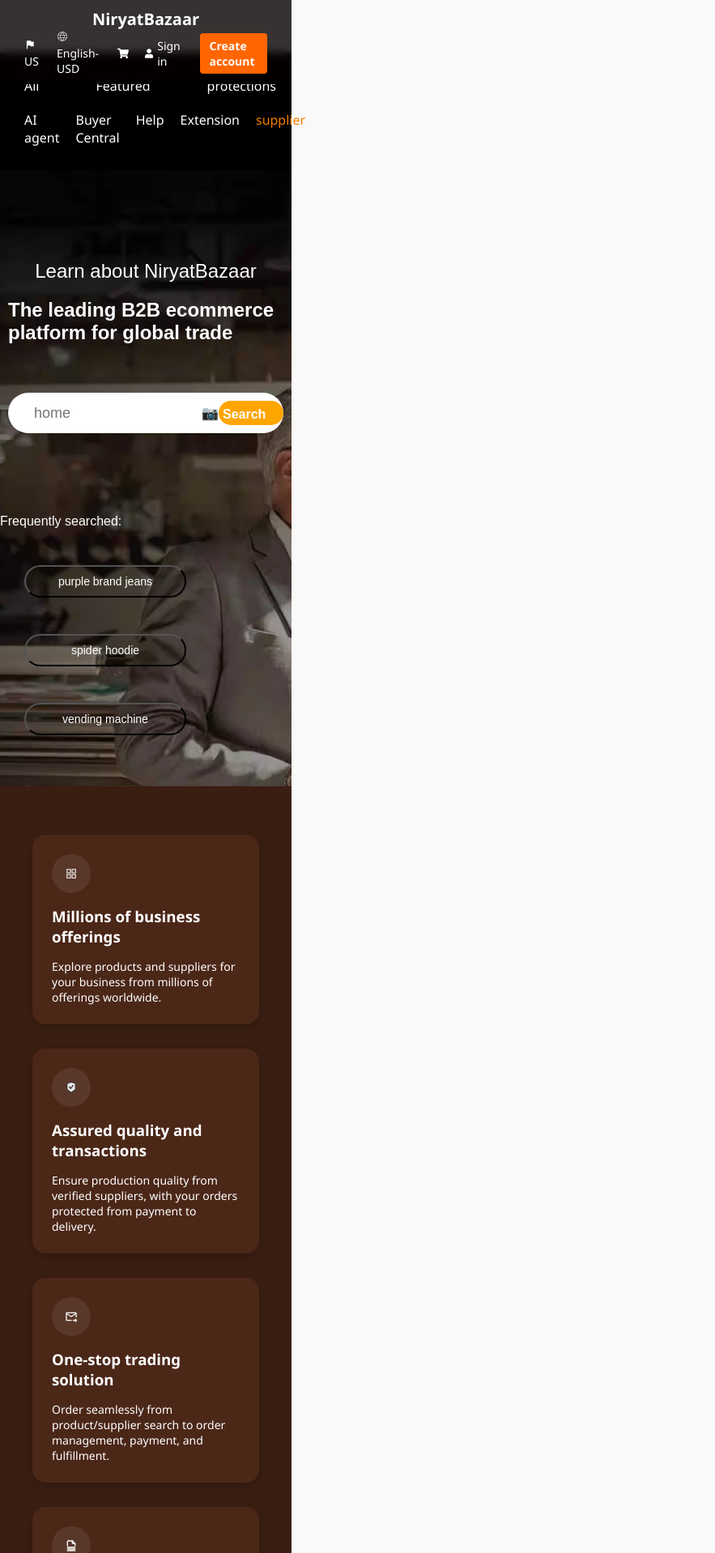
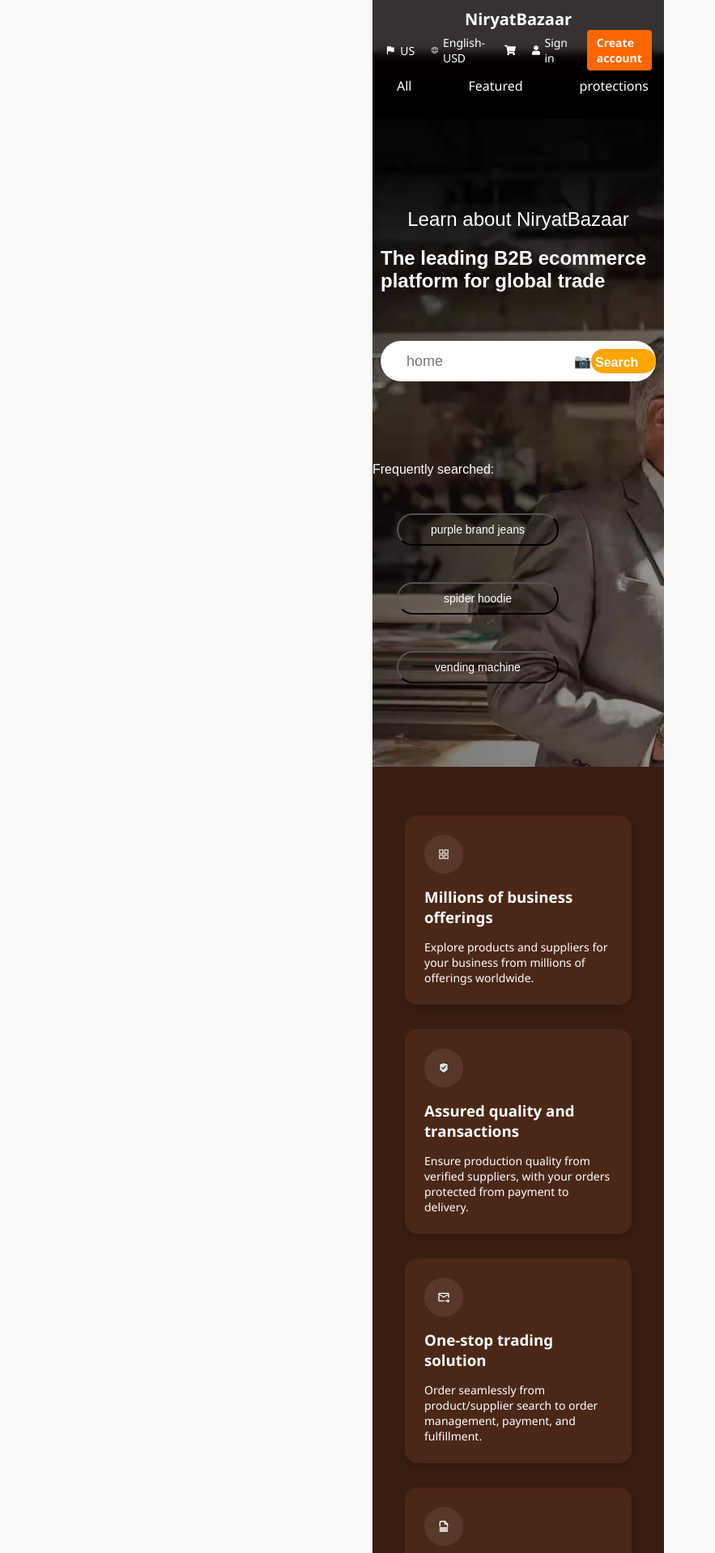
Before and after one commit to medhashree05/niryatbazaar, a React (Create React App) app in the folder frontend/: page /#/ in a window 1280 px wide. Shown: the top 1918 px of the page at 81% size, without its empty margins (0-883 px from the left). Built offline with nearby package versions, Linux system fonts and the light colour scheme.

Commit message:
changes made

```diff
--- a/frontend/src/Pages/Home.css
+++ b/frontend/src/Pages/Home.css
@@ -6,7 +6,9 @@
     margin-left: 0px;
     background-position: center;
     background-size: cover;
-   width: 360px;
+   width: 100%;
+max-width: 360px;
+margin: 0 auto;
 }
 .main_1 p{
   text-align: center;
@@ -101,7 +103,9 @@
   display: flex;
   flex-direction: column;
   justify-content: center;
-  width: 360px;
+  width: 100%;
+max-width: 360px;
+margin: 0 auto;
 }
 
 .view:hover{
@@ -160,7 +164,9 @@
   padding: 60px 20px;
   background: white;
   color: black;
-  width: 360px;
+  width: 100%;
+max-width: 360px;
+margin: 0 auto;
 }
 
 .top-section {
@@ -229,7 +235,9 @@
 .block_4 {
   padding: 50px 20px;
   background: #f6f6f6;
-  width: 360px;
+  width: 100%;
+max-width: 360px;
+margin: 0 auto;
 }
 
 .block_4 h2 {
@@ -374,7 +382,9 @@
   padding: 60px 20px;
   background: white;
   margin-top: 0px;
-   width: 360px;
+   width: 100%;
+max-width: 360px;
+margin: 0 auto;
 }
 
 .block_5 h2 {
@@ -449,7 +459,9 @@
   color: white;
   padding: 60px 20px;
   overflow: hidden;
-   width: 360px;
+   width: 100%;
+max-width: 360px;
+margin: 0 auto;
 }
 
 .block_6::before {
@@ -528,7 +540,9 @@
   padding: 60px 40px;
   align-items: flex-start;
   flex-wrap: wrap;
-   width: 360px;
+   width: 100%;
+max-width: 360px;
+margin: 0 auto;
 }
 
 .left-section {
@@ -645,7 +659,9 @@
   background-color: #f9f5f2;
   padding: 60px 30px;
   text-align: center;
-   width: 360px;
+   width: 100%;
+max-width: 360px;
+margin: 0 auto;
 }
 
 .block_8 h2 {
@@ -722,7 +738,9 @@
   padding: 60px 30px;
   text-align: center;
   background: #fff;
-   width: 360px;
+   width: 100%;
+max-width: 360px;
+margin: 0 auto;
 }
 
 .block_9 h2 {
@@ -782,7 +800,9 @@
   text-align: center;
   color: white;
   position: relative;
-  width: 360px;
+  width: 100%;
+max-width: 360px;
+margin: 0 auto;
 }
 
 .block_10::before {
--- a/frontend/src/components/Footer.css
+++ b/frontend/src/components/Footer.css
@@ -4,7 +4,9 @@
   font-size: 14px;
   color: #333;
   padding: 40px 20px;
-   width: 360px;
+  width: 100%;
+max-width: 360px;
+margin: 0 auto;
 
 }
 
--- a/frontend/src/components/Header.css
+++ b/frontend/src/components/Header.css
@@ -1,4 +1,4 @@
-/* Reset and layout */
+
 * {
   margin: 0;
   padding: 0;
@@ -63,7 +63,9 @@
 .header-wrapper {
     background-size: cover;
     background-position: center top;
-    width: 360px;
+    width: 100%;
+max-width: 360px;
+margin: 0 auto;
     color: white;
     position: relative;
 }
@@ -72,7 +74,7 @@
 .navbar_1 {
   position: fixed;
   top: 0;
-  width: 360px;
+  max-width: 360px;
   background-color: rgba(6, 0, 0, 0.8);
   padding: 10px 30px;
   display: flex;
@@ -275,7 +277,7 @@
 .dropdown-content {
   display: flex;
   flex-direction: column;
-  width: 360px;
+  margin: 0 auto;
 
   margin-left: -23px;
   align-items: center;
@@ -362,7 +364,7 @@
   cursor: pointer;
 }
 
-.tab-trigger {
+.tab-trigger,.tab-trigger-1 {
   display: flex;
   align-items: center;
   gap: 6px;
@@ -389,7 +391,7 @@
 .tab-dropdown,.tab-dropdown-1 li:last-child {
   margin-bottom: 0;
 }
-.tab-trigger {
+.tab-trigger,.tab-trigger-1 {
   cursor: pointer;
   display: flex;
   align-items: center;
--- a/frontend/src/components/Header.js
+++ b/frontend/src/components/Header.js
@@ -238,7 +238,7 @@
 
         </div>
 
-        <div className="navbar2_right">
+        {/*<div className="navbar2_right">
 
 <div class="menu-item">
  AI  agent
@@ -347,7 +347,7 @@
             <Link to='https://register.NiryatBazaar/reg/form.htm?entrance=buyerHome'>supplier</Link>
 
           </div>
-        </div>
+        </div>*/}
       </div>
     </div>
   );
```
